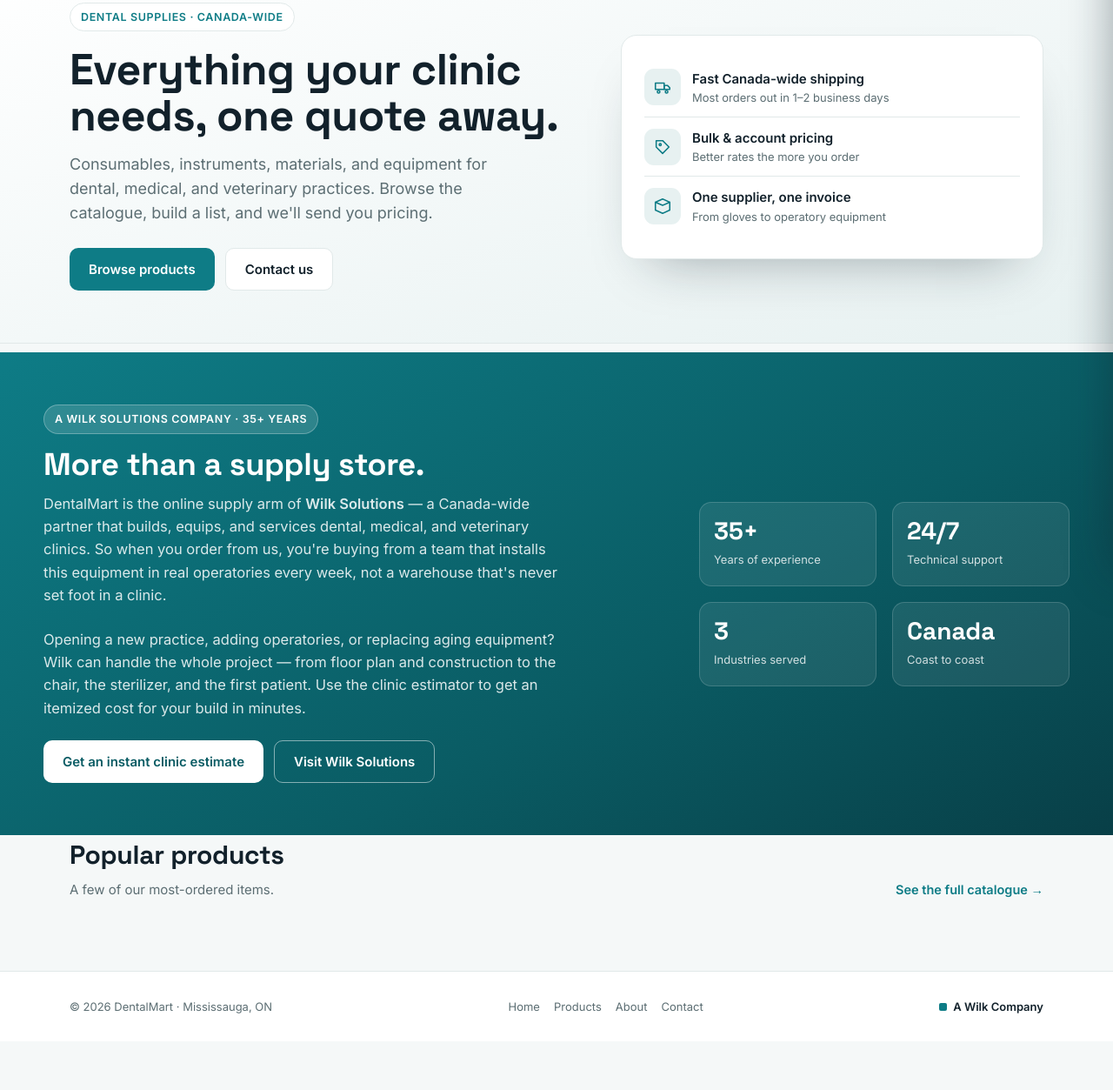
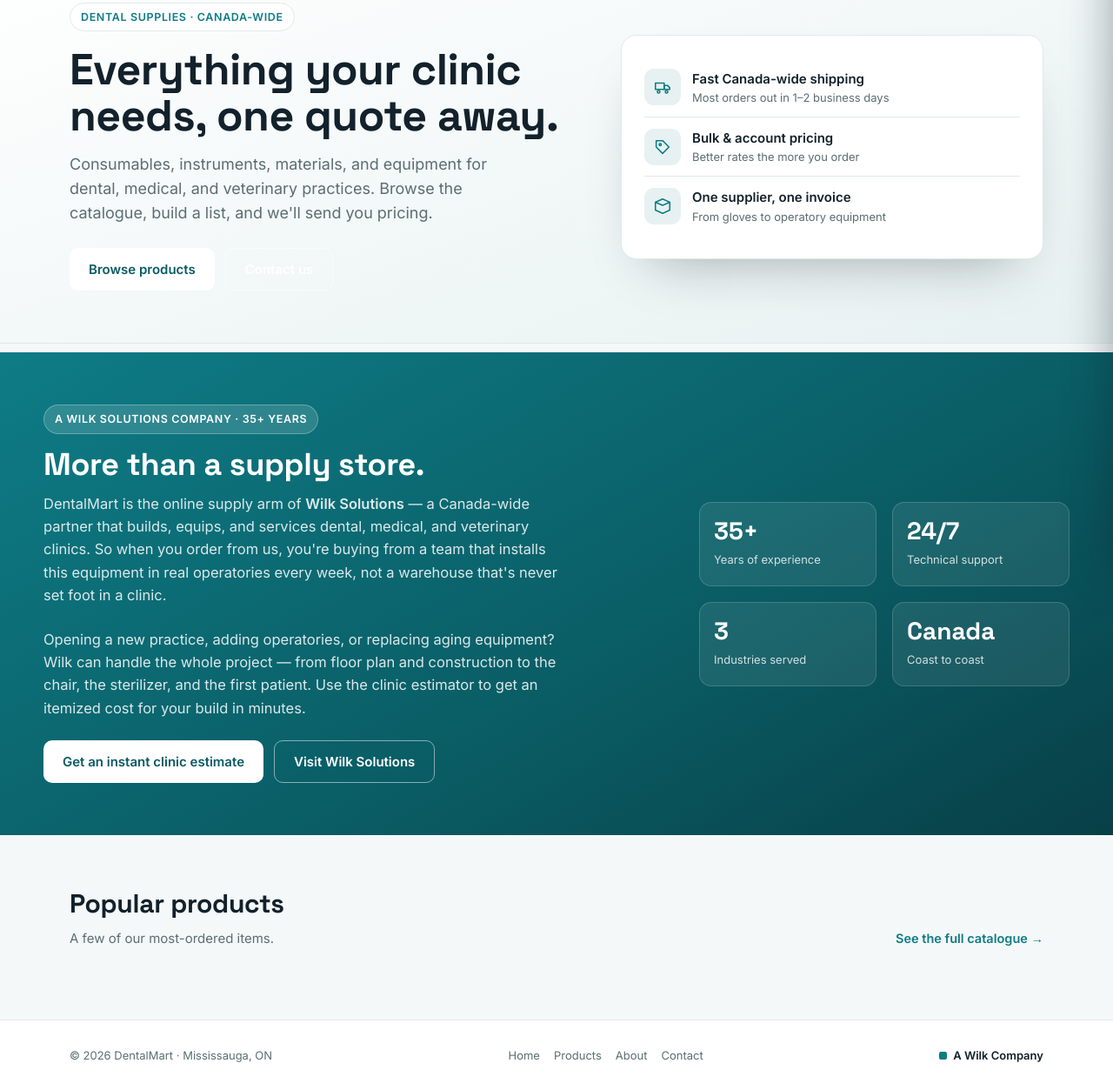
Before and after one commit to LucasHejmo/DENTALMART, a website: page index.html in a window 1280 px wide. Shown: the part 124-1377 px from the top of the page at 87% size. Before the commit the page ends 1321 px from the top, so only its background shows below. Drawn offline with Linux system fonts and the light colour scheme; no server answers.

Commit message:
Add files via upload

```diff
--- a/build.js
+++ b/build.js
@@ -129,7 +129,7 @@ const catIcon = c => CAT_ICONS[c] || CAT_ICONS._default;
 
 const miniCard = p => `<article class="pcard">
   <a class="plink" href="${p.url}">
-    <div class="pic">${p.image ? `<img src="${esc(p.image)}" alt="${esc(p.name)}" loading="lazy">` : `<div class="noimg"><span class="mk"></span><span class="lbl">Photo coming soon</span></div>`}<span class="view">View details</span></div>
+    <div class="pic">${p.image ? `<img src="${esc(p.image)}" alt="${esc(p.name)}" loading="lazy" onerror="dmNoImg(this)">` : `<div class="noimg"><span class="mk"></span><span class="lbl">Photo coming soon</span></div>`}<span class="view">View details</span></div>
     <div class="pbody-top"><div class="pcat">${esc(p.cat)}${p.brand ? ` &middot; ${esc(p.brand)}` : ''}</div><h3 class="pname">${esc(p.name)}</h3><div class="psku">SKU ${esc(p.sku)}</div></div>
   </a>
   <div class="pbody-bot"><button class="add" data-sku="${esc(p.sku)}" data-name="${esc(p.name)}">Add to quote</button></div>
@@ -177,7 +177,7 @@ ${header('products')}
   </nav>
 
   <div class="pdp">
-    <div class="pdp-media">${p.image ? `<img src="${esc(p.image)}" alt="${esc(p.name)}">` : `<div class="noimg"><span class="mk"></span><span class="lbl">Photo coming soon</span></div>`}</div>
+    <div class="pdp-media">${p.image ? `<img src="${esc(p.image)}" alt="${esc(p.name)}" onerror="dmNoImg(this)">` : `<div class="noimg"><span class="mk"></span><span class="lbl">Photo coming soon</span></div>`}</div>
     <div class="pdp-info">
       <div class="pcat">${esc(p.cat)}</div>
       <h1>${esc(p.name)}</h1>
--- a/index.html
+++ b/index.html
@@ -39,8 +39,8 @@
       <h1>Everything your clinic needs, one quote away.</h1>
       <p>Consumables, instruments, materials, and equipment for dental, medical, and veterinary practices. Browse the catalogue, build a list, and we'll send you pricing.</p>
       <div class="hero-cta">
-        <a href="/products.html" class="btn btn-teal">Browse products</a>
-        <a href="/contact.html" class="btn btn-ghost">Contact us</a>
+        <a href="/products.html" class="btn btn-white">Browse products</a>
+        <a href="/contact.html" class="btn btn-outline-light">Contact us</a>
       </div>
     </div>
     <div class="hero-card">
@@ -74,7 +74,7 @@
 </section>
 
 <!-- FEATURED -->
-<section class="section" style="padding-top:0">
+<section class="section">
   <div class="wrap">
     <div class="head"><div><h2>Popular products</h2><p>A few of our most-ordered items.</p></div><a href="/products.html">See the full catalogue →</a></div>
     <div class="grid" id="featured" data-count="8"></div>
```
